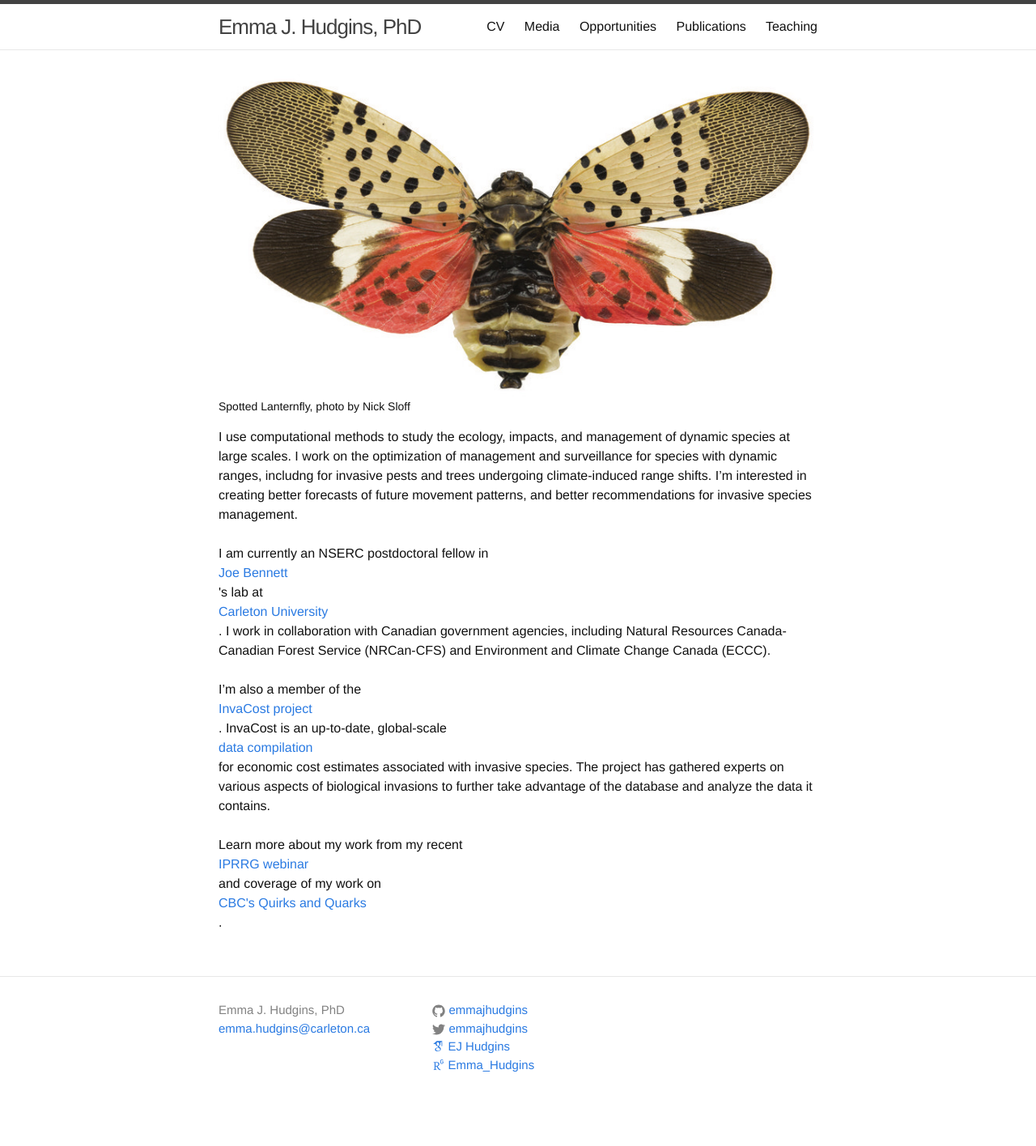
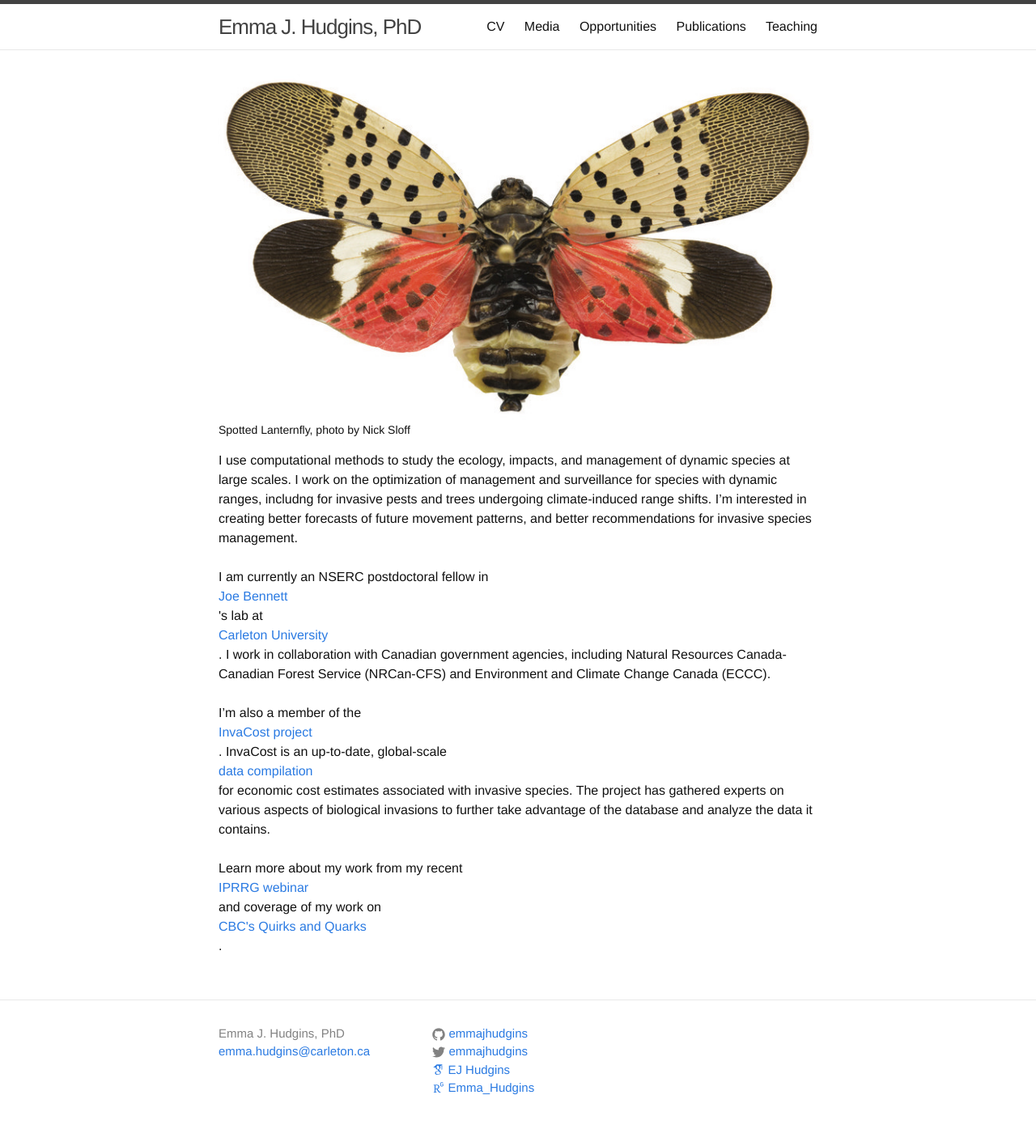
Before and after one commit to emmajhudgins/emmajhudgins.github.io, a Jekyll site: the page built from index.html, in a window 1280 px wide. Shown: the whole page at 81% size. Built offline with Jekyll 4.4.1, drawn with Linux system fonts in a browser that asks for light colours; nearby versions of some CDN libraries; some web fonts are replaced; before the commit the page ends 1387 px from its top, so only the background shows below that.

Commit message:
update styles

```diff
--- a/_includes/head.html
+++ b/_includes/head.html
@@ -12,4 +12,19 @@
   <link rel="stylesheet" href="{{ "/css/main.css" | prepend: site.baseurl }}">
   <link rel="canonical" href="{{ page.url | replace:'index.html','' | prepend: site.baseurl | prepend: site.url }}">
   <link rel="alternate" type="application/rss+xml" title="{{ site.title }}" href="{{ "/feed.xml" | prepend: site.baseurl | prepend: site.url }}">
+  <style>
+          * {
+            margin: 0;
+            padding: 0;
+        }
+        .imgbox {
+            display: grid;
+            height: 100%;
+        }
+        .center-fit {
+            max-width: 100%;
+            max-height: 100vh;
+            margin: auto;
+        }
+  </style>
 </head>
--- a/index.html
+++ b/index.html
@@ -1,28 +1,10 @@
 ---
 layout: default
 ---
-<head>
-    <style>
-        * {
-            margin: 0;
-            padding: 0;
-        }
-        .imgbox {
-            display: grid;
-            height: 100%;
-        }
-        .center-fit {
-            max-width: 100%;
-            max-height: 100vh;
-            margin: auto;
-        }
-    </style>
-</head>
-<body>
 <div class="imgbox">
 <figure>
 	<center>
-<img src="assets/SLF.jpg" alt="image of Spotted Lanternfly (Nick Sloff)" class="center-fit", height='400', width='100%', data-aspect-ratio="0.723916532905297">
+<img src="assets/SLF.jpg" alt="image of Spotted Lanternfly (Nick Sloff)" class="center-fit">
 </center>
 <figcaption>Spotted Lanternfly, photo by Nick Sloff</figcaption>
 </figure>
@@ -39,4 +21,3 @@ I’m also a member of the <a href="https://www.researchgate.net/project/InvaCos
 Learn more about my work from my recent <a href="https://www.youtube.com/watch?v=uPpmb_2YjBQ)">IPRRG webinar</a> and coverage of my work on <a href="https://www.cbc.ca/listen/live-radio/1-51-quirks-and-quarks/clip/15901522-the-urban-tree-canopy-facing-worst-case-scenario-near">CBC's Quirks and Quarks</a>.
 <br><br>
 </div>
-</body>
```
